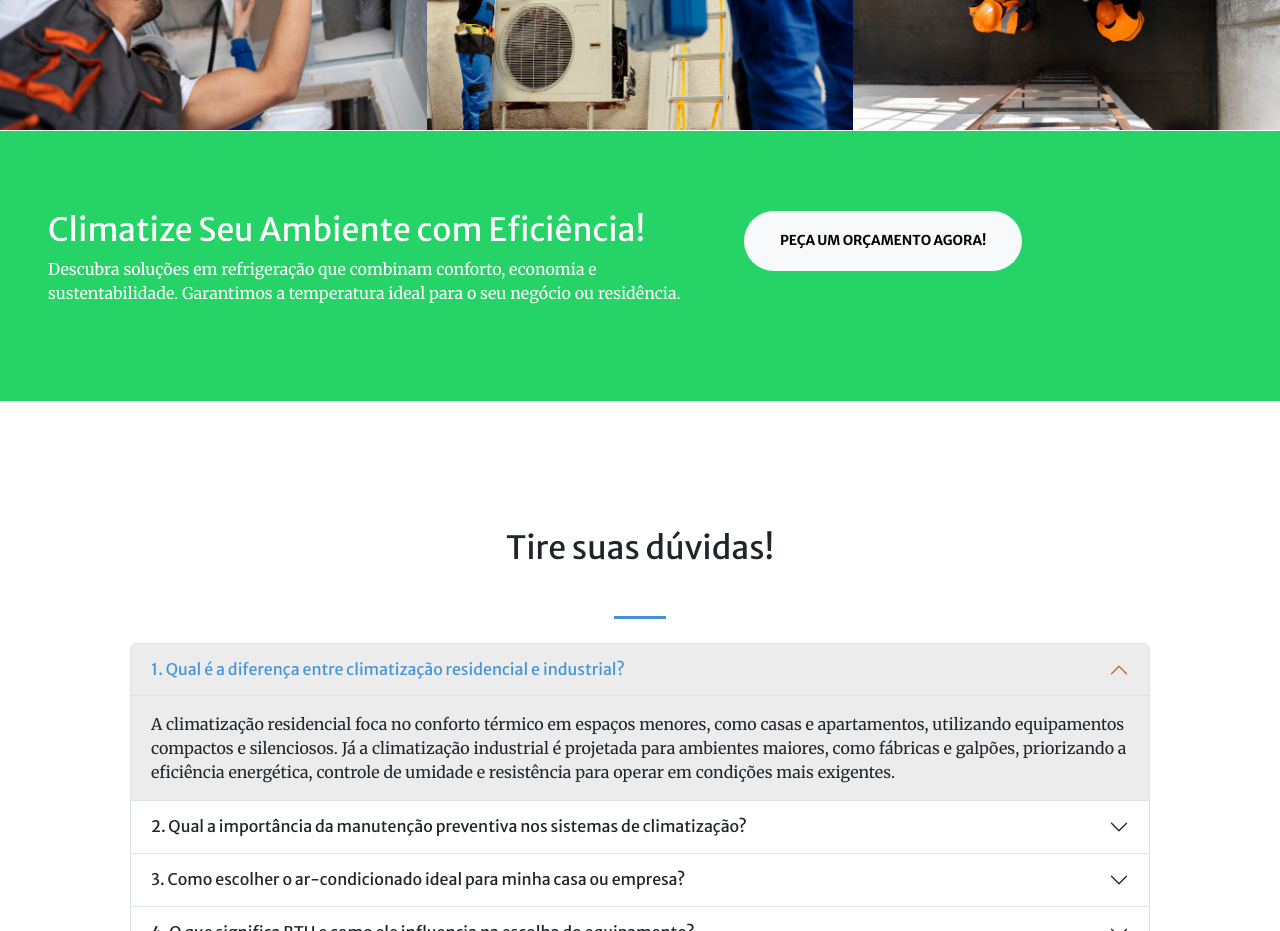
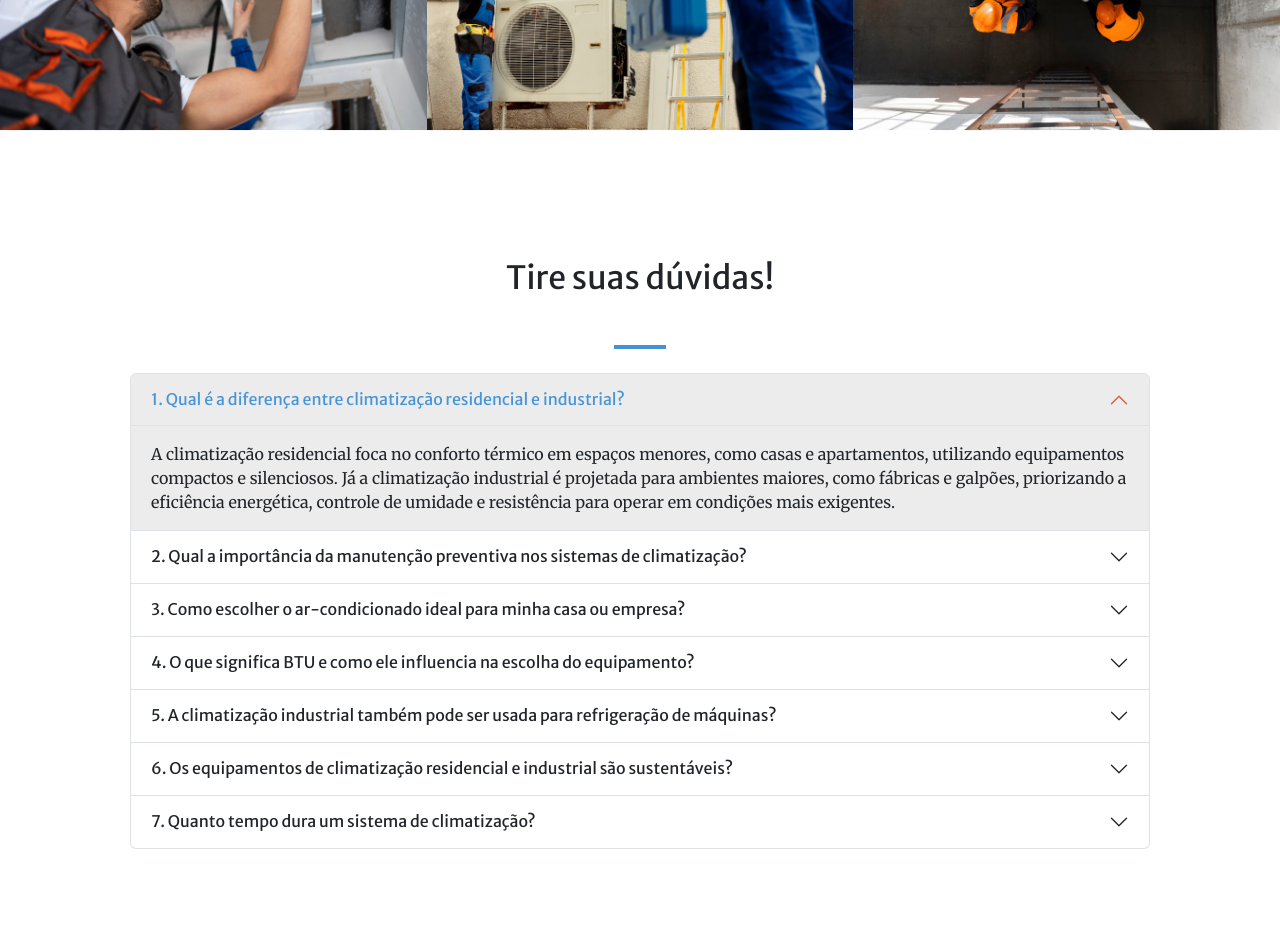
Before and after one commit to RenannMerces/Ar-Conditioner, a plain HTML site: page index.html in a window 1280 px wide. Shown: the part 2340-3271 px from the top of the page. Drawn offline with nearby package versions, Linux system fonts and the light colour scheme; some packages are replaced by stand-ins of ours; a script that the page names is missing.

Commit message:
Remove WhatsApp section from the homepage

```diff
--- a/index.html
+++ b/index.html
@@ -413,27 +413,6 @@
       </div>
     </div>
 
-    <section class="page-section-whats bg-dark text-white">
-      <div class="container row px-4 px-lg-5">
-        <div class="col-lg-8 text-left">
-          <h2>Climatize Seu Ambiente com Eficiência!</h2>
-          <p>
-            Descubra soluções em refrigeração que combinam conforto, economia e
-            sustentabilidade. Garantimos a temperatura ideal para o seu negócio
-            ou residência.
-          </p>
-        </div>
-
-        <div class="col-lg-4 text-right">
-          <a
-            class="btn btn-light btn-xl"
-            href="https://api.whatsapp.com/send?phone=557588570158&text=Ol%C3%A1!%20Quero%20fazer%20um%20or%C3%A7amento."
-            >Peça um orçamento Agora!</a
-          >
-        </div>
-      </div>
-    </section>
-
     <section id="faq" class="page-section">
       <div class="container row mx-auto px-4 px-lg-5">
         <h2 class="text-center pb-3">Tire suas dúvidas!</h2>
```
